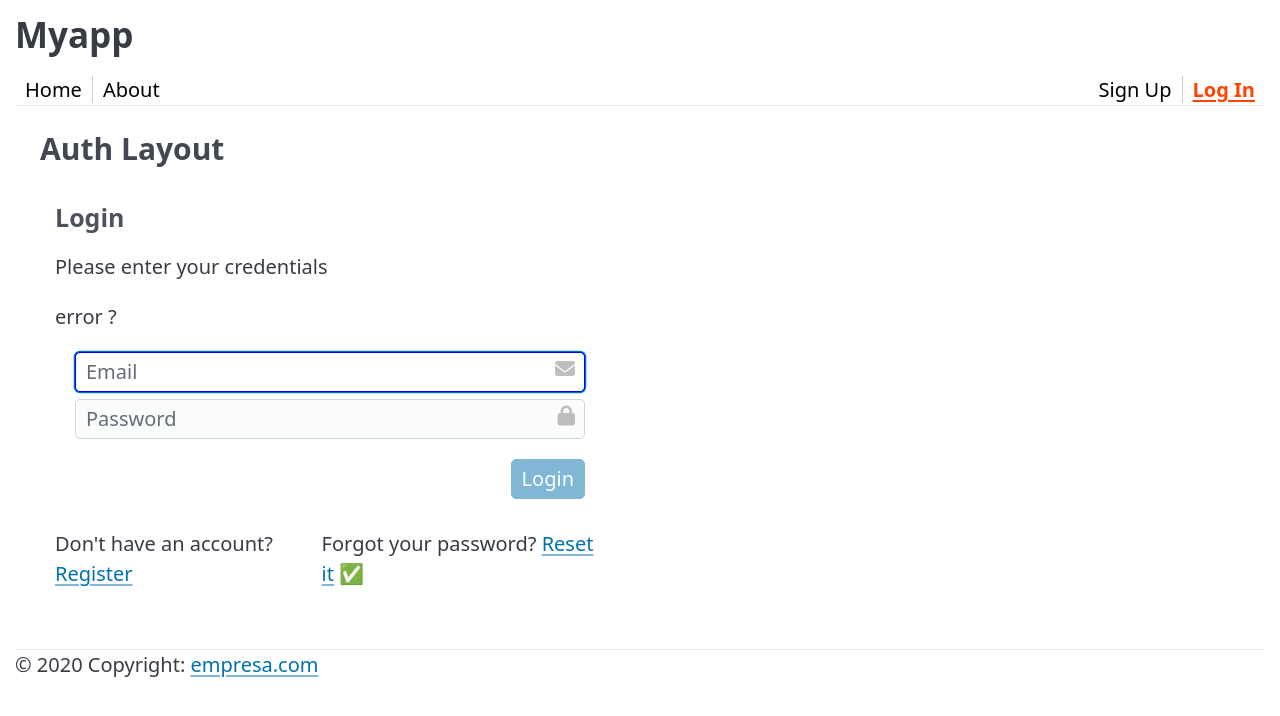
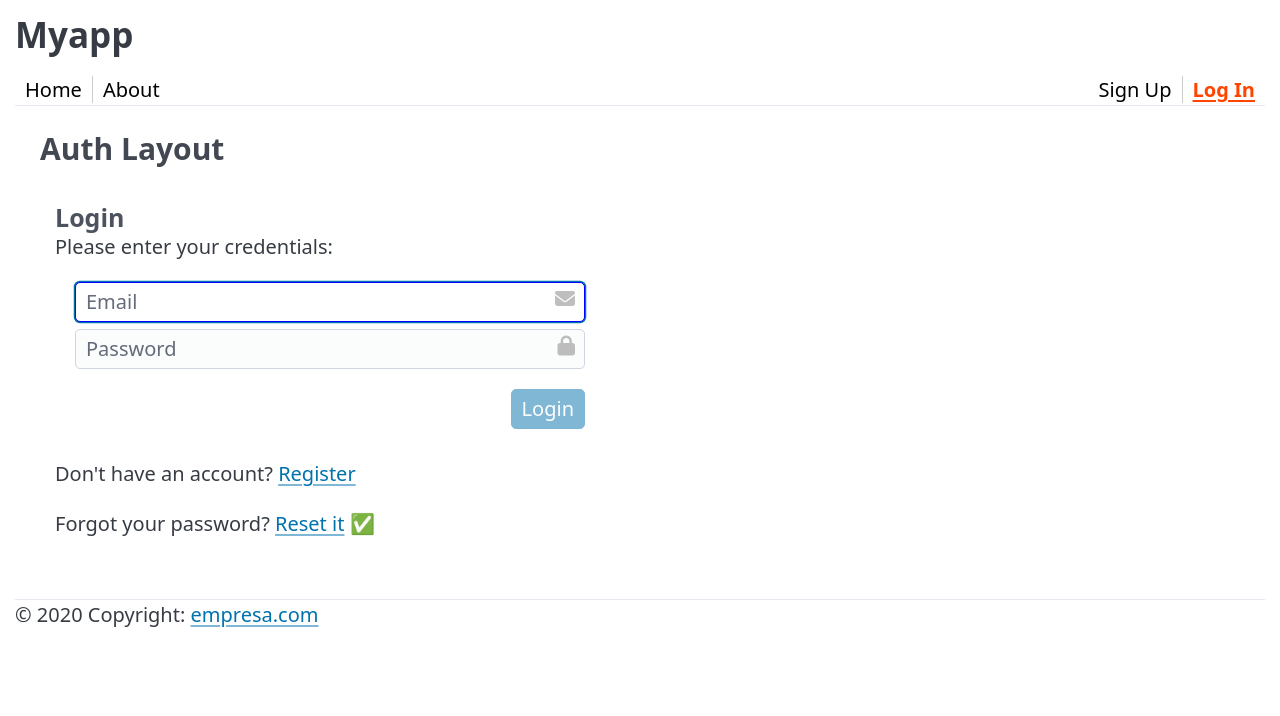
Before and after one commit to fssmartin/agencias-app, an Angular app: page /auth/login in a window 1280 px wide. Shown: the top 716 px of the page. Built offline with nearby package versions, Linux system fonts and the light colour scheme.

Commit message:
login css...

```diff
--- a/src/app/core/guards/auth.guard.ts
+++ b/src/app/core/guards/auth.guard.ts
@@ -5,8 +5,6 @@ import { AuthService } from '../../features/auth/auth.service';
 export const adminGuard: CanActivateFn = () => {
   const authService = inject(AuthService);
   const router = inject(Router);
-
-  console.log("----------------------- VALIDO ?  ", authService.isAdmin())
 
   if (authService.isAdmin()) {
     return true;
--- a/src/app/features/auth/components/auth-card/auth-card.component.ts
+++ b/src/app/features/auth/components/auth-card/auth-card.component.ts
@@ -1,7 +1,4 @@
 import { Component} from '@angular/core';
-
-
-
 
 @Component({
   selector: 'app-auth-card',
@@ -36,5 +33,4 @@ import { Component} from '@angular/core';
 })
 export class AuthCardComponent {
   constructor( ){  }
-
 }
--- a/src/app/features/auth/pages/login/login.component.ts
+++ b/src/app/features/auth/pages/login/login.component.ts
@@ -16,15 +16,13 @@ import { AuthService } from '../../auth.service';
     <app-auth-card>
 
         <!-- HEADER -->
-        <div header>
+        <ng-container header>
             <h4>Login</h4>
-            <p>Please enter your credentials</p>
-        </div>
+            <p>Please enter your credentials:</p>
+        </ng-container>
 
         <!-- BODY -->
-        <div body>
-
-          <p>error ? {{error()}}</p>
+        <ng-container body>
 
           <form [formGroup]="form" (ngSubmit)="login()" class="login" autocomplete="off">
 
@@ -70,18 +68,23 @@ import { AuthService } from '../../auth.service';
                   <p *ngIf="getError('password')"  class="inputError">
                     {{ getError('password') }}
                   </p>
+
               </label>
+
               <div class="fm_actions">
-                  <button type="submit"
-                      [disabled]="form.invalid || form.pristine">Login
-                  </button>
+                  <span class="msgError"> {{error()}}</span>
+                  <div class="botones">
+                    <button type="submit"
+                        [disabled]="form.invalid || form.pristine">Login
+                    </button>
+                  </div>
               </div>
 
           </form>
-        </div>
+        </ng-container>
 
         <!-- FOOTER -->
-        <div footer  style="display:flex;justify-content:space-between">
+        <ng-container footer  style="display:flex;justify-content:space-between">
             <p>
               Don't have an account?
               <a routerLink="/auth/register">Register</a>
@@ -90,7 +93,7 @@ import { AuthService } from '../../auth.service';
               Forgot your password?
               <a routerLink="/auth/forget">Reset it</a> ✅
             </p>
-        </div>
+        </ng-container>
 
     </app-auth-card>
 
--- a/src/styles.scss
+++ b/src/styles.scss
@@ -133,6 +133,17 @@ form{
     justify-content: end;
     gap: 10px;
     margin: 1rem 0;
+    &:has(> :nth-child(2)) {
+      justify-content: space-between;
+    }
+
+    .botones{
+      display: flex;
+      justify-self: end;
+    }
+    .msgError{
+      color:red;
+    }
   }
   &.login{
     label span{display: none;}
@@ -214,3 +225,8 @@ select:not([multiple], [size]) {
 .container{
   max-width: 600px!important;
 }
+
+.auth-header{
+  padding-bottom:1rem;
+  & *{margin:0;padding:0}
+}
```
Also changed, not shown: src/app/features/auth/auth.service.ts (+4 -4 lines).
